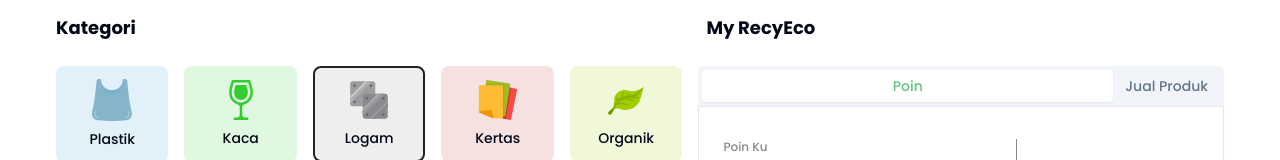
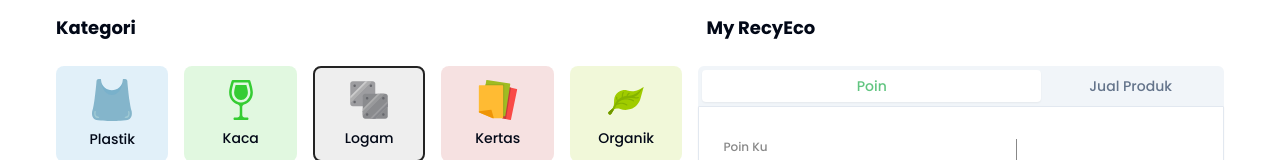
Before and after one commit to proxo-pt/recyeco-fe, a Next.js app: page / in a window 1280 px wide. Shown: the part 155-315 px from the top of the page. Built offline with nearby package versions, Linux system fonts and the light colour scheme.

Commit message:
chore: Add more padding to TabsTrigger when state is inactive

```diff
--- a/src/components/ui/tabs.tsx
+++ b/src/components/ui/tabs.tsx
@@ -29,7 +29,7 @@ const TabsTrigger = React.forwardRef<
   <TabsPrimitive.Trigger
     ref={ref}
     className={cn(
-      'inline-flex items-center justify-center whitespace-nowrap rounded-sm px-3 py-1.5 text-sm font-medium ring-offset-background transition-all focus-visible:outline-none focus-visible:ring-2 focus-visible:ring-ring focus-visible:ring-offset-2 disabled:pointer-events-none disabled:opacity-50 data-[state=active]:flex-1 data-[state=active]:bg-background data-[state=active]:text-recyeco-primary data-[state=active]:shadow-sm',
+      'inline-flex items-center justify-center whitespace-nowrap rounded-sm px-12 py-1.5 text-sm font-medium ring-offset-background transition-all focus-visible:outline-none focus-visible:ring-2 focus-visible:ring-ring focus-visible:ring-offset-2 disabled:pointer-events-none disabled:opacity-50 data-[state=active]:px-3 data-[state=active]:flex-1 data-[state=active]:bg-background data-[state=active]:text-recyeco-primary data-[state=active]:shadow-sm',
       className
     )}
     {...props}
```
